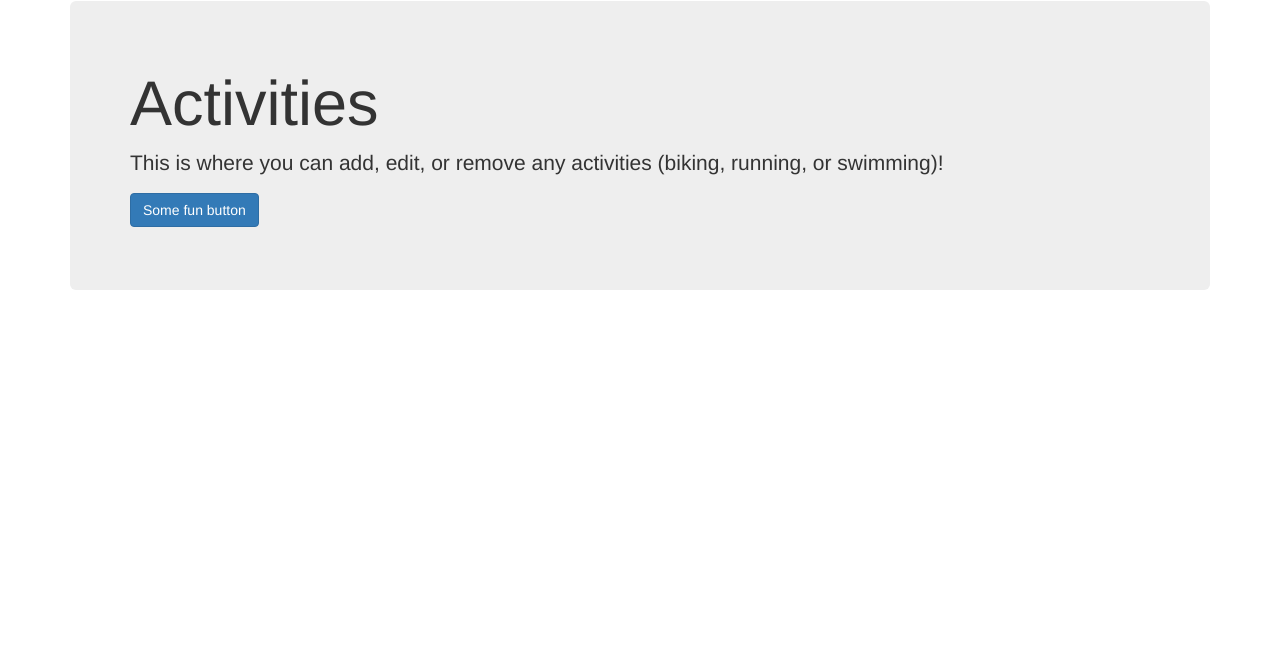
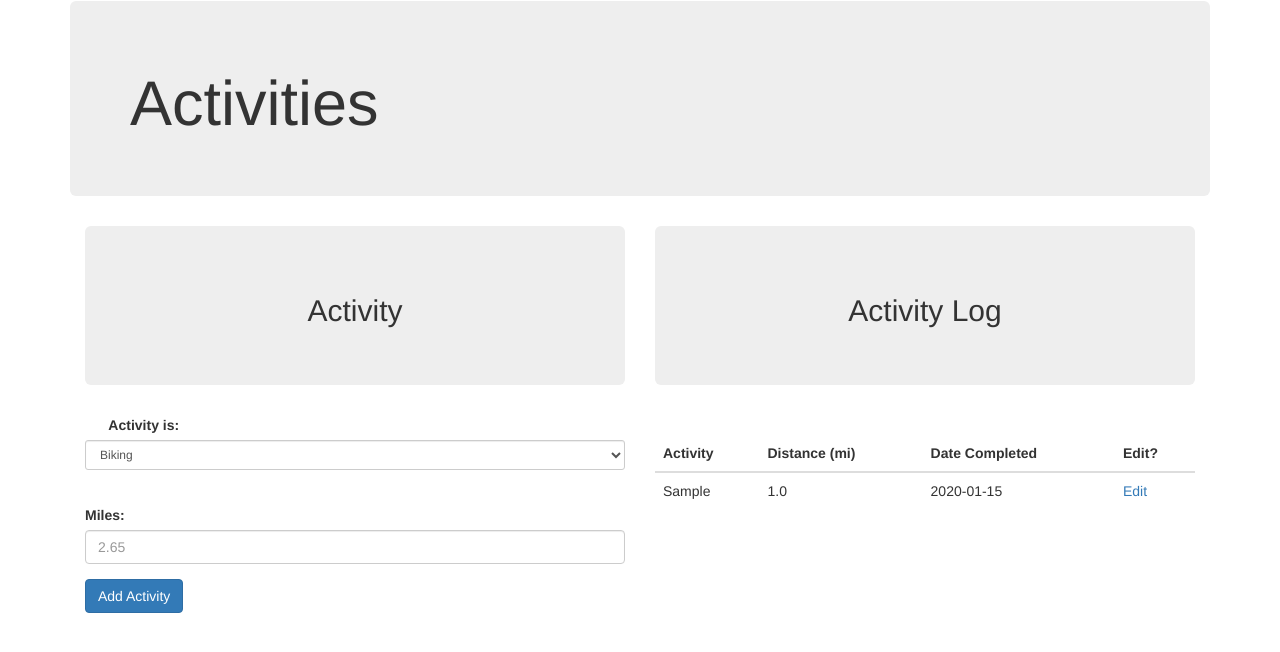
Before and after one commit to Crimsonninja/coen174, a Flask app: template templates/activities.html in a window 1280 px wide. Shown: the top 652 px of the page. Run offline with Flask 2, Linux system fonts and the light colour scheme; tables that the repository leaves empty hold one stand-in row (values such as "Sample post"); the template is opened without the code that fills it: values that come from a table or form of the project are taken from there, most other values are stand-ins (such as "Sample title", 1, 10 or a date in 2020); one stand-in notice (Sample message) is shown; parts of the project's set-up code (start-up, migrations or seed data) failed here and were passed over; some libraries are stand-ins or nearby versions.

Commit message:
Add Activities functionality and start Homepage front-end

```diff
--- a/app.py
+++ b/app.py
@@ -1,8 +1,10 @@
 import os, json
+import datetime
+from collections import defaultdict
 from flask import Flask, escape, request, redirect, render_template, session
 from flask_sqlalchemy import SQLAlchemy
+from sqlalchemy import desc
 from flask_bootstrap import Bootstrap
-from flask_dance.contrib.google import make_google_blueprint, google
 from flask_nav import Nav
 from flask_nav.elements import *
 from flask_login import (
@@ -17,12 +19,9 @@ from flask_login import (
 from oauthlib.oauth2 import WebApplicationClient
 import requests
 
-
 app = Flask(__name__)
 app.config.from_object(os.environ['APP_SETTINGS'])
 app.config['SQLALCHEMY_TRACK_MODIFICATIONS'] = False
-
-token=None
 
 # Creating database
 db = SQLAlchemy(app)
@@ -33,12 +32,6 @@ GOOGLE_CLIENT_SECRET = os.environ.get("GOOGLE_CLIENT_SECRET", None)
 GOOGLE_DISCOVERY_URL = (
     "https://accounts.google.com/.well-known/openid-configuration"
 )
-
-blueprint = make_google_blueprint(
-    client_id=GOOGLE_CLIENT_ID,
-    client_secret=GOOGLE_CLIENT_SECRET,
-)
-app.register_blueprint(blueprint, url_prefix="/login")
 
 # User session management setup
 # https://flask-login.readthedocs.io/en/latest
@@ -70,6 +63,7 @@ nav.register_element('top', topbar)
 nav.init_app(app)
 
 from models import Team, User, Activity, User, Role
+from calculator import *
 
 # user_datastore = SQLAlchemyUserDatastore(db.session, User, Role)
 # security = Security(app, user_datastore)
@@ -121,8 +115,6 @@ def callback():
       auth=(GOOGLE_CLIENT_ID, GOOGLE_CLIENT_SECRET),
   )
 
-  token=token_response
-
   # Parse the tokens!
   client.parse_request_body_response(json.dumps(token_response.json()))
 
@@ -144,24 +136,13 @@ def callback():
   else:
       return "User email not available or not verified by Google.", 400
 
-  print(f'USERS FIRST NAME IS {users_first_name}!')
-  # Create a user in your db with the information provided
-  # by Google
-
-
-  # print(user.first_name)
-  # print("The Filter")
-  # print(User.query.filter(User.email==user.email))
-
   # Doesn't exist? Add it to the database.
   if not User.query.filter(User.email==users_email).all():
     user = User(first_name=users_first_name, last_name=users_last_name, email=users_email, active=True)
     db.session.add(user)
     db.session.commit()
-    print("COMMITED")
   else:
     user = User.query.filter(User.email==users_email).first()
-    #User.create(unique_id, users_name, users_email, picture)
 
   # Begin user session by logging the user in
   login_user(user)
@@ -172,39 +153,35 @@ def callback():
 @app.route("/logout")
 @login_required
 def logout():
-    print(google)
-    # resp = google.post(
-    #     'https://accounts.google.com/o/oauth2/revoke',
-    #     params={'token': token},
-    #     headers = {'content-type': 'application/x-www-form-urlencoded'}
-    # )
-    # requests.post('https://accounts.google.com/o/oauth2/revoke',
-    # params={'token': credentials.token},
-    # headers = {'content-type': 'application/x-www-form-urlencoded'})
-    # if resp.ok:
-    # session.clear()
-    # logout_user()
-    # print(blueprint.token)
-    # token = blueprint.token["access_token"]
-    # resp = google.post(
-    #     "https://accounts.google.com/o/oauth2/revoke",
-    #     params={"token": token},
-    #     headers={"Content-Type": "application/x-www-form-urlencoded"}
-    # )
-    # assert resp.ok, resp.text
-    logout_user()        # Delete Flask-Login's session cookie
-    # del blueprint.token
-    return redirect(url_for("index"))
+  logout_user()
+  session.clear()
+  return redirect(url_for("index"))
 
 @app.route('/')
 def index():
   if current_user.is_authenticated:
-    return render_template('index.html', user_first_name=current_user.first_name)
+    team_name=None
+    teammates=None
+    team_dict={}
+    if current_user.team_id:
+      team_name=Team.query.get(current_user.team_id).team_name
+      teammates=User.query.filter_by(team_id = current_user.team_id).all()
+    #   for teammate in teammates:
+    #     print(teammate.first_name)
+    #     team_dict[teammate.first_name] = [total_user_bike(teammate.id), total_user_run(teammate.id), total_user_swim(teammate.id)]
+    # print(team_dict)
+
+    return render_template('index.html',
+                          user_first_name=current_user.first_name,
+                          user_bike=total_user_bike(current_user.id),
+                          user_run=total_user_run(current_user.id),
+                          user_swim=total_user_swim(current_user.id),
+                          team_name=team_name,
+                          teammates=teammates,
+                          team_dict=team_dict
+                          )
   else:
-    # return '<a class="button" href="/login">Google Login</a>'
     return render_template('welcome.html')
-  # return render_template('index.html', user_first_name=User.query.first().first_name)
-
 
 @app.route('/<name>')
 def hello_name(name):
@@ -217,6 +194,8 @@ def user_main():
 @app.route('/leaderboard')
 def leaderboard():
   return render_template('leaderboard.html')
+
+#------------------------------------ Team Methods ------------------------------------
 
 @app.route('/teams')
 def teams():
@@ -276,12 +255,58 @@ def quit_team():
         db.session.commit()
     return redirect(url_for("index"))
 
+#------------------------------------ Activity Methods ------------------------------------
+
+@app.route('/activities')
+def activities():
+  print(f'Total User Swim is: {total_user_swim(current_user.id)}')
+  print(f'Total User Run is: {total_user_run(current_user.id)}')
+  print(f'Total User Bike is: {total_user_bike(current_user.id)}')
+  print(f'Total Team Swim is: {total_team_swim(current_user.team_id)}')
+  print(f'Total Team Run is: {total_team_run(current_user.team_id)}')
+  print(f'Total Team Bike is: {total_team_bike(current_user.team_id)}')
+  print(f'Total Team Progress is: {team_progress(current_user.team_id)}')
+  valid_activities_list = Activity.query.filter_by(user_id = current_user.id).order_by(desc(Activity.date_completed)).all()
+  return render_template('activities.html', activities_list=valid_activities_list)
+
+@app.route('/addactivity', methods=['GET', 'POST'])
+def add_activity():
+  if request.method == 'POST':
+    activity_select = request.form.get("activity_select")
+    distance = request.form.get("distance")
+    activity = Activity(activity_type=activity_select,
+                        distance=distance,
+                        date_completed=datetime.datetime.now(),
+                        user_id=current_user.id
+                        )
+    db.session.add(activity)
+    db.session.commit()
+    return redirect(url_for("activities"))
+
+@app.route('/editactivity/<activity_id>', methods=['GET', 'POST'])
+def edit_activity(activity_id):
+  if request.method=='POST':
+    activity_select = request.form.get("activity_select")
+    distance = request.form.get("distance")
+    activity = Activity.query.get(activity_id)
+    activity.activity_type = activity_select
+    activity.distance = distance
+    db.session.commit()
+    return redirect(url_for("activities"))
+  else:
+    activity = Activity.query.get(activity_id)
+    return render_template('edit_activity.html',activity=activity)
+
+@app.route('/removeactivity/<activity_id>', methods=['GET','POST'])
+def remove_activity(activity_id):
+  activity = Activity.query.get(activity_id)
+  db.session.delete(activity)
+  db.session.commit()
+  return redirect(url_for("activities"))
 
 
 
-@app.route('/activities')
-def activities():
-  return render_template('activities.html')
+# @app.route('edit')
 
 if __name__ == '__main__':
   app.run(ssl_context="adhoc")
--- a/templates/activities.html
+++ b/templates/activities.html
@@ -1,11 +1,11 @@
-{# This simple template derives from ``base.html``. See ``base.html`` for
-   more information about template inheritance. #}
+{# This simple template derives from ``base.html``. See ``base.html`` for more information about template inheritance. #}
 {%- extends "base.html" %}
 
 {# Loads some of the macros included with Flask-Bootstrap. We are using the
    utils module here to automatically render Flask's flashed messages in a
    bootstrap friendly manner #}
 {% import "bootstrap/utils.html" as utils %}
+
 
 {# Inside the ``content`` is where you should place most of your own stuff.
    This will keep scripts at the page end and a navbar you add on later
@@ -23,12 +23,54 @@
   {%- endwith %}
     <div class="jumbotron">
       <h1>Activities</h1>
-      <p>This is where you can add, edit, or remove any activities (biking, running, or swimming)!</p>
-      <p>
-        <!-- <a class="btn btn-lg btn-default" role="button" -->
-           <!-- href="http://pythonhosted.org/Flask-Bootstrap" >Show docs</a> -->
-        <button type="submit" class="btn btn-primary">Some fun button</button>
-      </p>
     </div>
+    <div class="col-xs-6">
+      <div class="jumbotron text-center">
+        <h2>Activity</h2>
+      </div>
+        <form action = "/addactivity" method="post" enctype="multipart/form-data">
+          <div class="form-group">
+            <label for="activity_select">Activity is: </label>
+            <select class="form-control input-sm" id="activity_select" name="activity_select">
+              <option value="biking">Biking</option>
+              <option value="running">Running</option>
+              <option value="swimming">Swimming</option>
+            </select>
+          </div>
+          <div class="form-group">
+            <label for="distance">Miles: </label>
+            <input name="distance" type="number" step="0.01" min="0" class="form-control" id="distance" aria-describedby="emailHelp" placeholder="2.65">
+          </div>
+          <button type="submit" class="btn btn-primary">Add Activity</button>
+        </form>
+    </div>
+    <div class="col-xs-6">
+      <div class="jumbotron text-center">
+        <h2>Activity Log</h2>
+      </div>
+      <table class="table table-hover table-dark">
+          <thead class="thead-dark">
+            <tr>
+              <th scope="col">Activity</th>
+              <th scope="col">Distance (mi)</th>
+              <th scope="col">Date Completed</th>
+              <th scope="col">Edit?</th>
+            </tr>
+          </thead>
+          <tbody>
+          {% if activities_list %}
+            {% for activity in activities_list %}
+              <tr>
+                <td>{{activity.activity_type}}</td>
+                <td>{{activity.distance}}</td>
+                <td>{{activity.date_completed.strftime('%Y-%m-%d')}}</td>
+                <td><a href="editactivity/{{activity.id}}">Edit</td>
+              </tr>
+            {% endfor %}
+          {% endif %}
+          </tbody>
+      </table>
+    </div>
+
    </div>
 {%- endblock %}
```
Also changed, not shown: calculator.py (added, +66 -0 lines), templates/edit_activity.html (added, +50 -0 lines), templates/index.html (+22 -0 lines), 1 other file.
